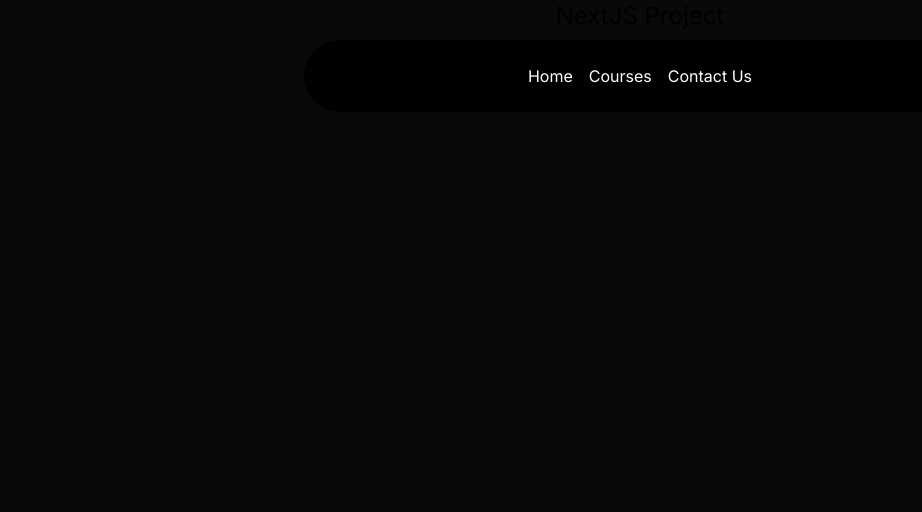
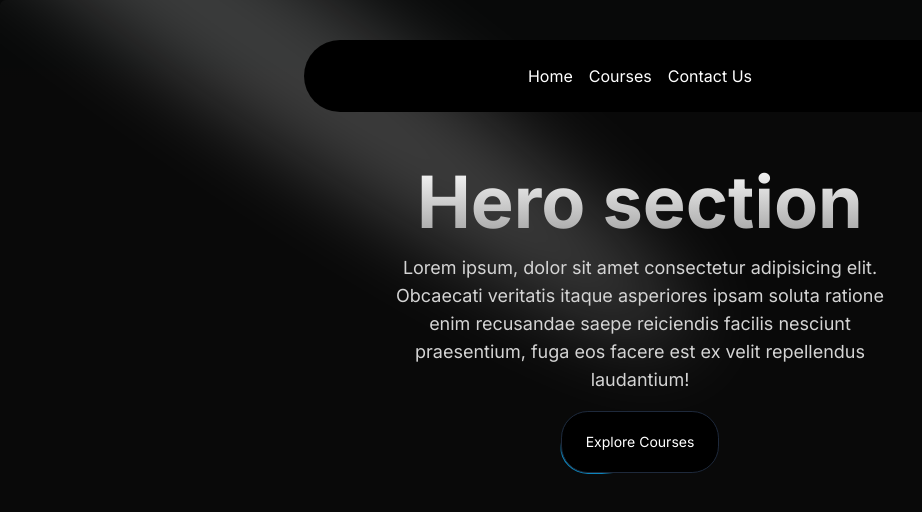
Before and after one commit to Shivamjain2204/nextjsProject, a Next.js app: page / in a window 1280 px wide. Shown: the top 512 px of the page, without its empty margins (0-922 px from the left). Built offline with nearby package versions, Linux system fonts and the light colour scheme.

Commit message:
AceternityUI - moving-border added

```diff
--- a/src/app/page.tsx
+++ b/src/app/page.tsx
@@ -1,8 +1,9 @@
+import HeroSection from "@/components/HeroSection";
 
 export default function Home() {
   return (
     <main className="min-h-screen bg-black/[0.96] antialiased bg-grid-white/[0.02] ">
-      <h1 className="text-2xl text-center">NextJS Project</h1>
+      <HeroSection/>
     </main>
   );
 }
--- /dev/null
+++ b/src/components/ui/moving-border.tsx
@@ -0,0 +1,139 @@
+"use client";
+import React from "react";
+import {
+  motion,
+  useAnimationFrame,
+  useMotionTemplate,
+  useMotionValue,
+  useTransform,
+} from "framer-motion";
+import { useRef } from "react";
+import { cn } from "@/utils/cn";
+
+export function Button({
+  borderRadius = "1.75rem",
+  children,
+  as: Component = "button",
+  containerClassName,
+  borderClassName,
+  duration,
+  className,
+  ...otherProps
+}: {
+  borderRadius?: string;
+  children: React.ReactNode;
+  as?: any;
+  containerClassName?: string;
+  borderClassName?: string;
+  duration?: number;
+  className?: string;
+  [key: string]: any;
+}) {
+  return (
+    <Component
+      className={cn(
+        "bg-transparent relative text-xl  h-16 w-40 p-[1px] overflow-hidden ",
+        containerClassName
+      )}
+      style={{
+        borderRadius: borderRadius,
+      }}
+      {...otherProps}
+    >
+      <div
+        className="absolute inset-0"
+        style={{ borderRadius: `calc(${borderRadius} * 0.96)` }}
+      >
+        <MovingBorder duration={duration} rx="30%" ry="30%">
+          <div
+            className={cn(
+              "h-20 w-20 opacity-[0.8] bg-[radial-gradient(var(--sky-500)_40%,transparent_60%)]",
+              borderClassName
+            )}
+          />
+        </MovingBorder>
+      </div>
+
+      <div
+        className={cn(
+          "relative bg-slate-900/[0.8] border border-slate-800 backdrop-blur-xl text-white flex items-center justify-center w-full h-full text-sm antialiased",
+          className
+        )}
+        style={{
+          borderRadius: `calc(${borderRadius} * 0.96)`,
+        }}
+      >
+        {children}
+      </div>
+    </Component>
+  );
+}
+
+export const MovingBorder = ({
+  children,
+  duration = 2000,
+  rx,
+  ry,
+  ...otherProps
+}: {
+  children: React.ReactNode;
+  duration?: number;
+  rx?: string;
+  ry?: string;
+  [key: string]: any;
+}) => {
+  const pathRef = useRef<any>();
+  const progress = useMotionValue<number>(0);
+
+  useAnimationFrame((time) => {
+    const length = pathRef.current?.getTotalLength();
+    if (length) {
+      const pxPerMillisecond = length / duration;
+      progress.set((time * pxPerMillisecond) % length);
+    }
+  });
+
+  const x = useTransform(
+    progress,
+    (val) => pathRef.current?.getPointAtLength(val).x
+  );
+  const y = useTransform(
+    progress,
+    (val) => pathRef.current?.getPointAtLength(val).y
+  );
+
+  const transform = useMotionTemplate`translateX(${x}px) translateY(${y}px) translateX(-50%) translateY(-50%)`;
+
+  return (
+    <>
+      <svg
+        xmlns="http://www.w3.org/2000/svg"
+        preserveAspectRatio="none"
+        className="absolute h-full w-full"
+        width="100%"
+        height="100%"
+        {...otherProps}
+      >
+        <rect
+          fill="none"
+          width="100%"
+          height="100%"
+          rx={rx}
+          ry={ry}
+          ref={pathRef}
+        />
+      </svg>
+      <motion.div
+        style={{
+          position: "absolute",
+          top: 0,
+          left: 0,
+          display: "inline-block",
+          transform,
+        }}
+      >
+        {children}
+      </motion.div>
+    </>
+  );
+};
--- a/tailwind.config.ts
+++ b/tailwind.config.ts
@@ -1,4 +1,22 @@
 import type { Config } from "tailwindcss";
+// const svgToDataUri = require("mini-svg-data-uri");
+const colors = require("tailwindcss/colors");
+const {
+  default: flattenColorPalette,
+} = require("tailwindcss/lib/util/flattenColorPalette");
+
+
+// This plugin adds each Tailwind color as a global CSS variable, e.g. var(--gray-200).
+function addVariablesForColors({ addBase, theme }: any) {
+  let allColors = flattenColorPalette(theme("colors"));
+  let newVars = Object.fromEntries(
+    Object.entries(allColors).map(([key, val]) => [`--${key}`, val])
+  );
+
+  addBase({
+    ":root": newVars,
+  });
+}
 
 const config: Config = {
   content: [
@@ -9,6 +27,21 @@
   darkMode: 'class',
   theme: {
     extend: {
+      animation:{
+        spotlight: "spotlight 2s ease .75s 1 forwards",
+      },
+      keyframes: {
+        spotlight: {
+          "0%": {
+            opacity: '0',
+            transform: "translate(-72%, -62%) scale(0.5)",
+          },
+          "100%": {
+            opacity: '1',
+            transform: "translate(-50%,-40%) scale(1)",
+          },
+        },
+      },
       backgroundImage: {
         "gradient-radial": "radial-gradient(var(--tw-gradient-stops))",
         "gradient-conic":
@@ -16,6 +49,6 @@
       },
     },
   },
-  plugins: [],
+  plugins: [addVariablesForColors,],
 };
 export default config;
```
